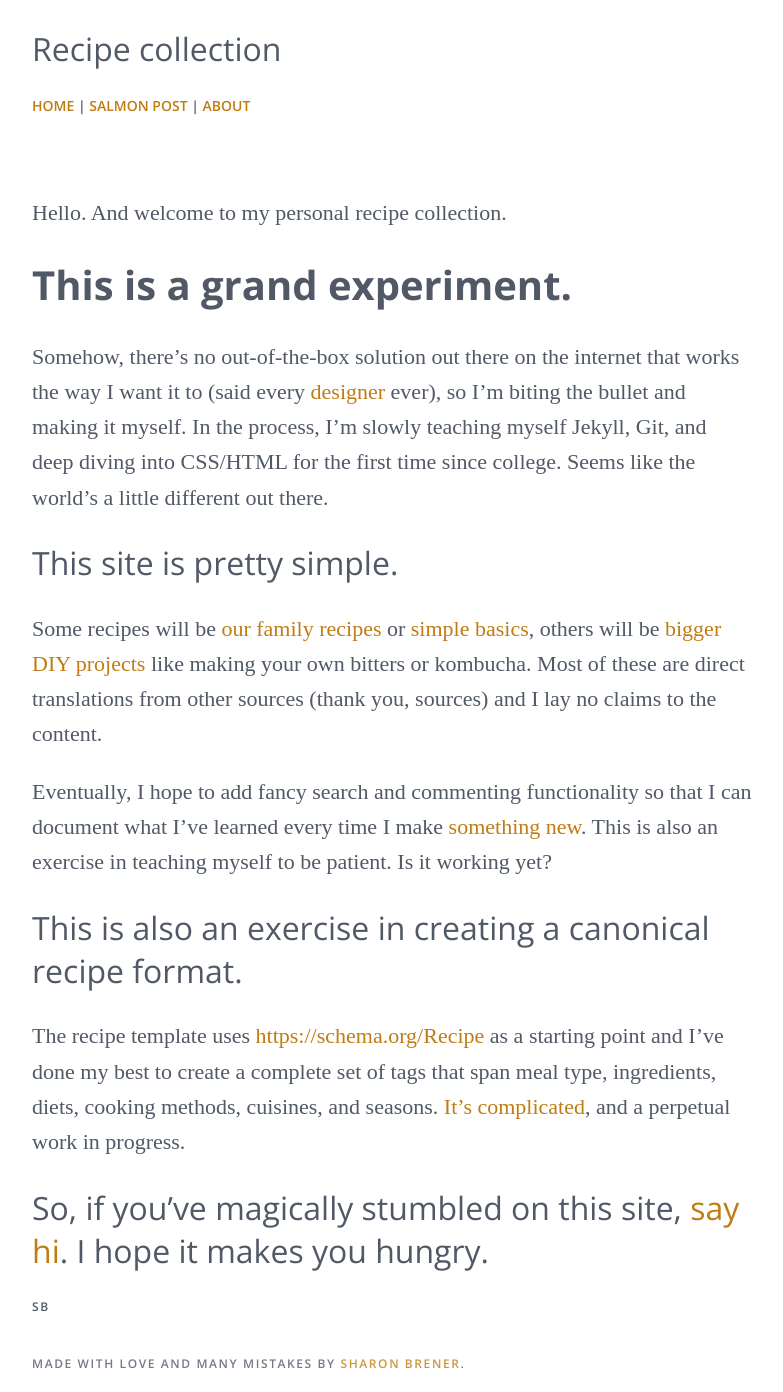
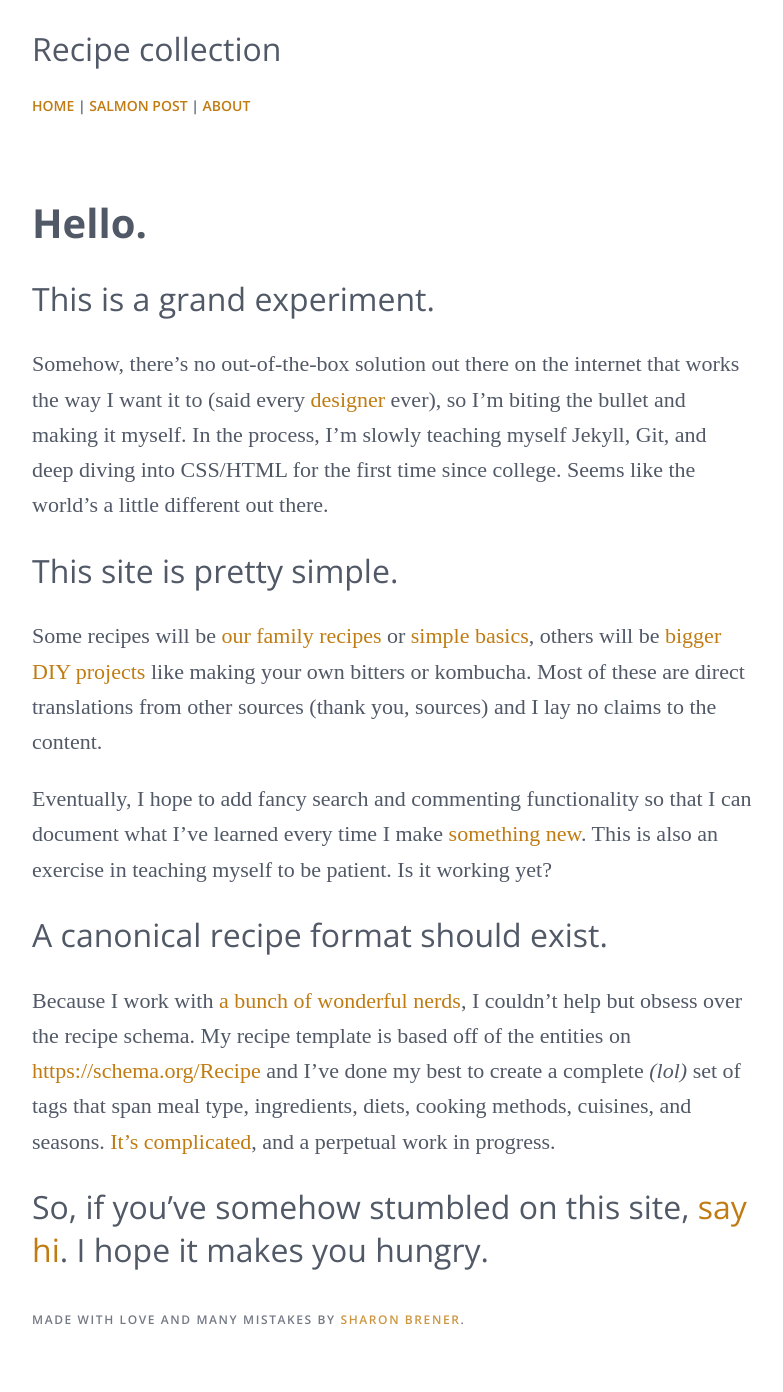
Before and after one commit to scottgallant/recipe-collection, a Jekyll site: the page built from about.md, in a window 1280 px wide. Shown: the whole page, without its empty margins (248-1031 px from the left). Built offline with Jekyll 4.4.1, drawn with Linux system fonts in a browser that asks for light colours; some web fonts are replaced; after the commit the page ends 1348 px from its top, so only the background shows below that.

Commit message:
Update from Forestry.io - about.md

```diff
--- a/about.md
+++ b/about.md
@@ -3,9 +3,9 @@ title: About
 date: '2017-01-05 00:00:00'
 layout: default
 ---
-Hello. And welcome to my personal recipe collection.
+# Hello.
 
-# This is a grand experiment.
+## This is a grand experiment.
 
 Somehow, there's no out-of-the-box solution out there on the internet that works the way I want it to (said every [designer](http://www.sharonbrener.com) ever), so I'm biting the bullet and making it myself. In the process, I'm slowly teaching myself Jekyll, Git, and deep diving into CSS/HTML for the first time since college. Seems like the world's a little different out there.
 
@@ -15,10 +15,8 @@ Some recipes will be [our family recipes](/tag/family) or [simple basics](/tag/b
 
 Eventually, I hope to add fancy search and commenting functionality so that I can document what I've learned every time I make [something new](/tag/to-do). This is also an exercise in teaching myself to be patient. Is it working yet?
 
-## This is also an exercise in creating a canonical recipe format.
+## A canonical recipe format should exist.
 
-The recipe template uses <https://schema.org/Recipe> as a starting point and I've done my best to create a complete set of tags that span meal type, ingredients, diets, cooking methods, cuisines, and seasons. [It's complicated](/template), and a perpetual work in progress.
+Because I work with [a bunch of wonderful nerds](https://data.world), I couldn't help but obsess over the recipe schema. My recipe template is based off of the entities on <https://schema.org/Recipe> and I've done my best to create a complete *(lol)* set of tags that span meal type, ingredients, diets, cooking methods, cuisines, and seasons. [It's complicated](/a-guide-to-recipe-tags.html), and a perpetual work in progress.
 
-## So, if you've magically stumbled on this site, [say hi](http://sharonbrener.com/contact/). I hope it makes you hungry.
-
-##### sb
+## So, if you've somehow stumbled on this site, [say hi](http://sharonbrener.com/contact/). I hope it makes you hungry.
```
